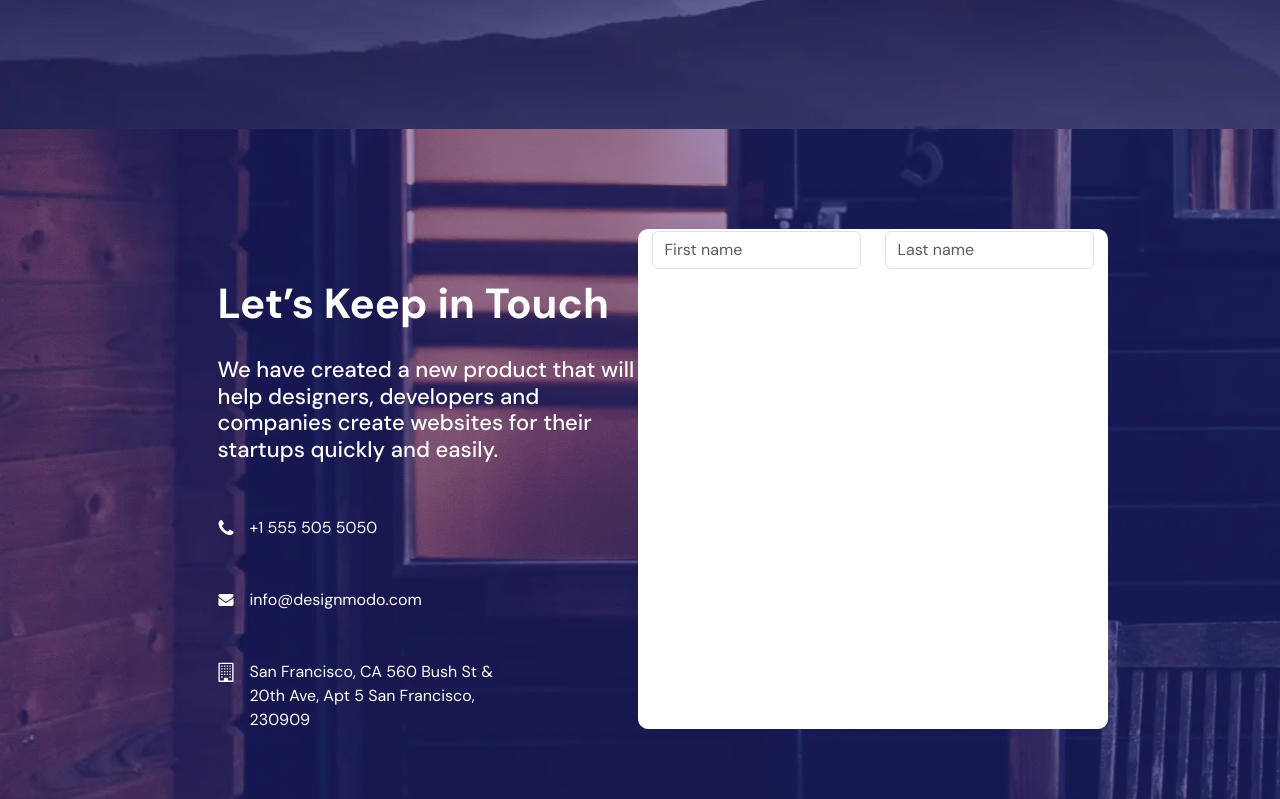
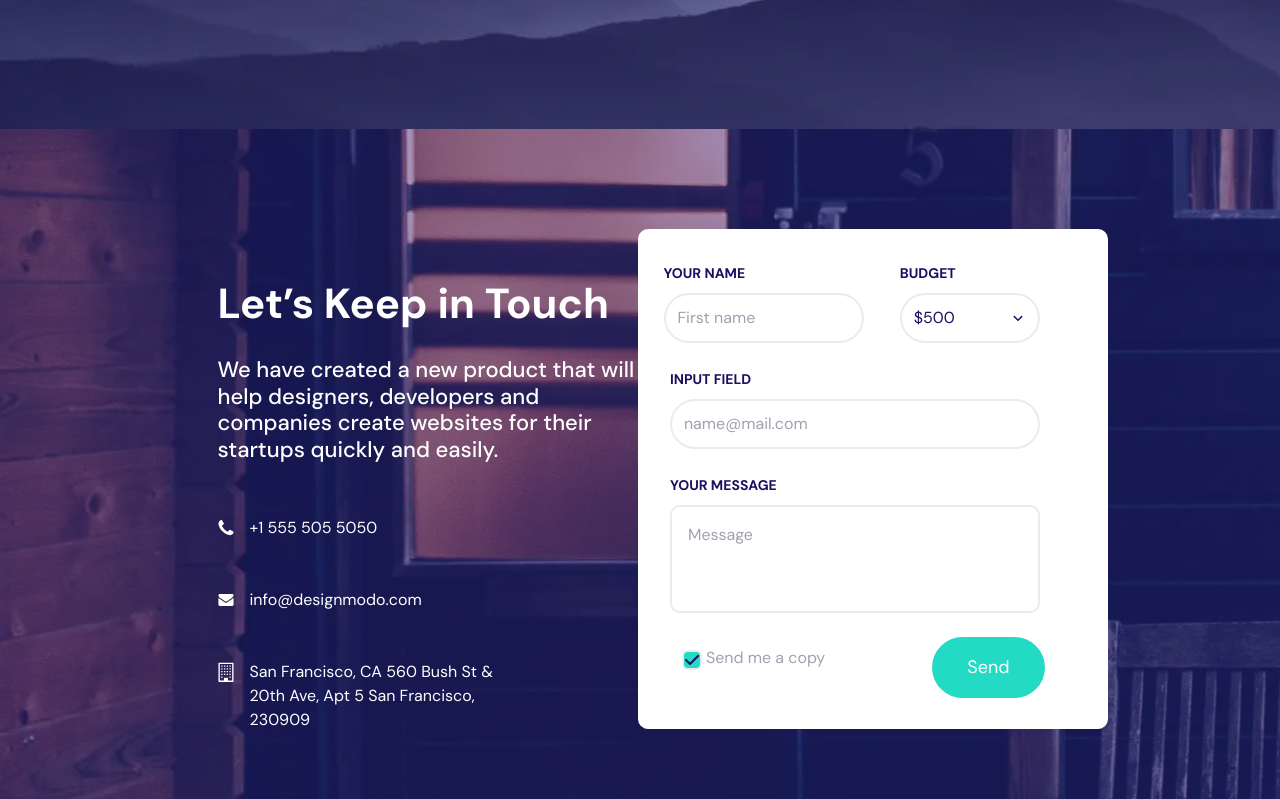
Before and after one commit to kowyzu/fe-task, a Vue app: page / in a window 1280 px wide. Shown: the part 2321-3120 px from the top of the page. Built offline with nearby package versions, Linux system fonts and the light colour scheme.

Commit message:
feat: complete contact section design

```diff
--- a/src/assets/styles.scss
+++ b/src/assets/styles.scss
@@ -370,4 +370,62 @@ h5 {
     border: 2px solid $color-white;
     border-radius: 10px;
   }
+  .label-form {
+    color: $color-heading;
+  }
+  input {
+    color: $color-heading;
+    border: 2px solid $color-grey;
+    border-radius: 100px;
+    height: 50px;
+    &::placeholder {
+      color: $color-text-grey;
+    }
+  }
+  textarea {
+    color: $color-heading;
+    border: 2px solid $color-grey;
+    border-radius: 10px;
+    resize: none;
+    &::placeholder {
+      color: $color-text-grey;
+    }
+  }
+  .form-select {
+    color: $color-heading;
+    background-image: url(../images/angle-down-icon.svg);
+    border: 2px solid $color-grey;
+    border-radius: 100px;
+    height: 50px;
+    width: 140px;
+  }
+  .form-first-name {
+    width: 200px;
+  }
+  .form-email {
+    width: 370px;
+  }
+  .form-message {
+    width: 370px;
+  }
+  .form-check-input {
+    width: 20px;
+    height: 20px;
+    border-radius: 6px;
+    border-color: $color-grey;
+    &:checked {
+    background-color: $color-action-primary;
+    color: $color-heading;
+    background-image: url(../images/check-icon.svg);
+    }
+  }
+  .form-check-text {
+    color: $color-text-grey;
+  }
+  .btn-middle {
+    background-color: $color-action-primary;
+    &:hover {
+      background-color: $color-action-primary-dark;
+    }
+  }
 }
--- /dev/null
+++ b/src/components/contact/ContactForm.vue
@@ -0,0 +1,57 @@
+<template>
+  <div class="contact-form container text-start d-flex flex-column justify-content-center">
+    <div class="row justify-content-center">
+      <div class="row justify-content-between">
+        <div class="col-11">
+          <div class="row">
+            <div class="col-7">
+              <span class="label label-form text-uppercase">Your name</span>
+              <input name="firstName" id="firstName" type="text" class="form-control form-first-name mt-2 mb-4"
+                placeholder="First name" aria-label="First name">
+            </div>
+            <div class="col-4">
+              <span class="label label-form text-uppercase">Budget</span>
+              <select class="form-select mt-2 mb-4" aria-label="select budget">
+                <option selected>$500</option>
+                <option value="1">$600</option>
+                <option value="2">$700</option>
+                <option value="3">$800</option>
+              </select>
+            </div>
+          </div>
+        </div>
+      </div>
+      <div class="row justify-content-center">
+        <div class="col-11 px-0">
+          <span class="label label-form text-uppercase">Input field</span>
+          <input name="email" id="email" type="text" class="form-control form-email mt-2 mb-4"
+            placeholder="name@mail.com" aria-label="e-mail">
+        </div>
+      </div>
+      <div class="row justify-content-center">
+        <div class="col-11 px-0">
+          <span class="label label-form text-uppercase">Your message</span>
+          <textarea name="message" id="message" class="form-control form-message p-3 mt-2 mb-4" placeholder="Message"
+            aria-label="message" rows="3"></textarea>
+        </div>
+      </div>
+      <div class="row justify-content-evenly">
+        <div class="col-11">
+          <div class="row gx-5">
+            <div class="col-7 align-content-center">
+              <div class="form-check">
+                <input class="form-check-input" type="checkbox" value="yes" id="checkChecked" checked>
+                <label class="form-check-label" for="checkChecked">
+                  <p class="form-check-text">Send me a copy</p>
+                </label>
+              </div>
+            </div>
+            <div class="col-4">
+              <button class="btn-action btn-middle m-0">Send</button>
+            </div>
+          </div>
+        </div>
+      </div>
+    </div>
+  </div>
+</template>
--- a/src/components/contact/ContactView.vue
+++ b/src/components/contact/ContactView.vue
@@ -1,25 +1,17 @@
 <script setup>
 import ContactText from './ContactText.vue';
+import ContactForm from './ContactForm.vue';
 </script>
 
 <template>
   <section id="section-contact" class="section">
     <div class="container-fluid">
       <div class="row text-start justify-content-center">
-        <div class="col-6 contact-text p-0">
+        <div class="col-md-6 col contact-text p-0">
           <ContactText />
         </div>
-        <div class="col-6 p-0 ">
-          <div class="contact-form container">
-            <div class="row">
-              <div class="col">
-                <input type="text" class="form-control" placeholder="First name" aria-label="First name">
-              </div>
-              <div class="col">
-                <input type="text" class="form-control" placeholder="Last name" aria-label="Last name">
-              </div>
-            </div>
-          </div>
+        <div class="col-md-6 col p-0 ">
+          <ContactForm />
         </div>
       </div>
     </div>
```
Also changed, not shown: src/images/angle-down-icon.svg (added), src/images/check-icon.svg (added).
